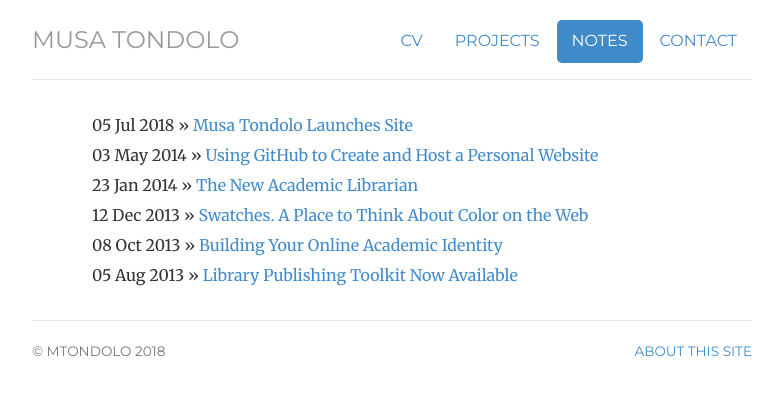
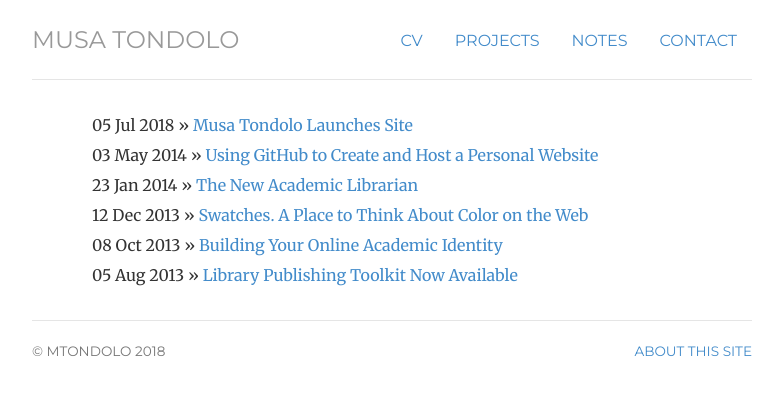
Before and after one commit to mtondolo/mtondolo.github.io, a Jekyll site: the page built from notes/index.html, in a window 1280 px wide. Shown: the top 395 px of the page, without its empty margins (248-1030 px from the left). Built offline with Jekyll 4.4.1, drawn with Linux system fonts in a browser that asks for light colours.

Commit message:
Update header.html

```diff
--- a/_includes/header.html
+++ b/_includes/header.html
@@ -2,7 +2,7 @@
 	<ul class="nav nav-pills pull-right">
 		<li class="{{ page.cv }}"><a href="#" title="CV">CV</a></li>
 		<li><a href="https://github.com/mtondolo">Projects</a></li>
-		<li class="{{ page.notes }}"><a href="/https://medium.com/@mtondolo" title="Notes">Notes</a></li>
+		<li><a href="https://medium.com/@mtondolo">Notes</a></li>
 		<li class="{{ page.contact }}"><a href="/contact" title="Contact">Contact</a></li>
 	</ul>
 	<h3 class="text-muted"><a href="/">Musa Tondolo</a></h3>
```
